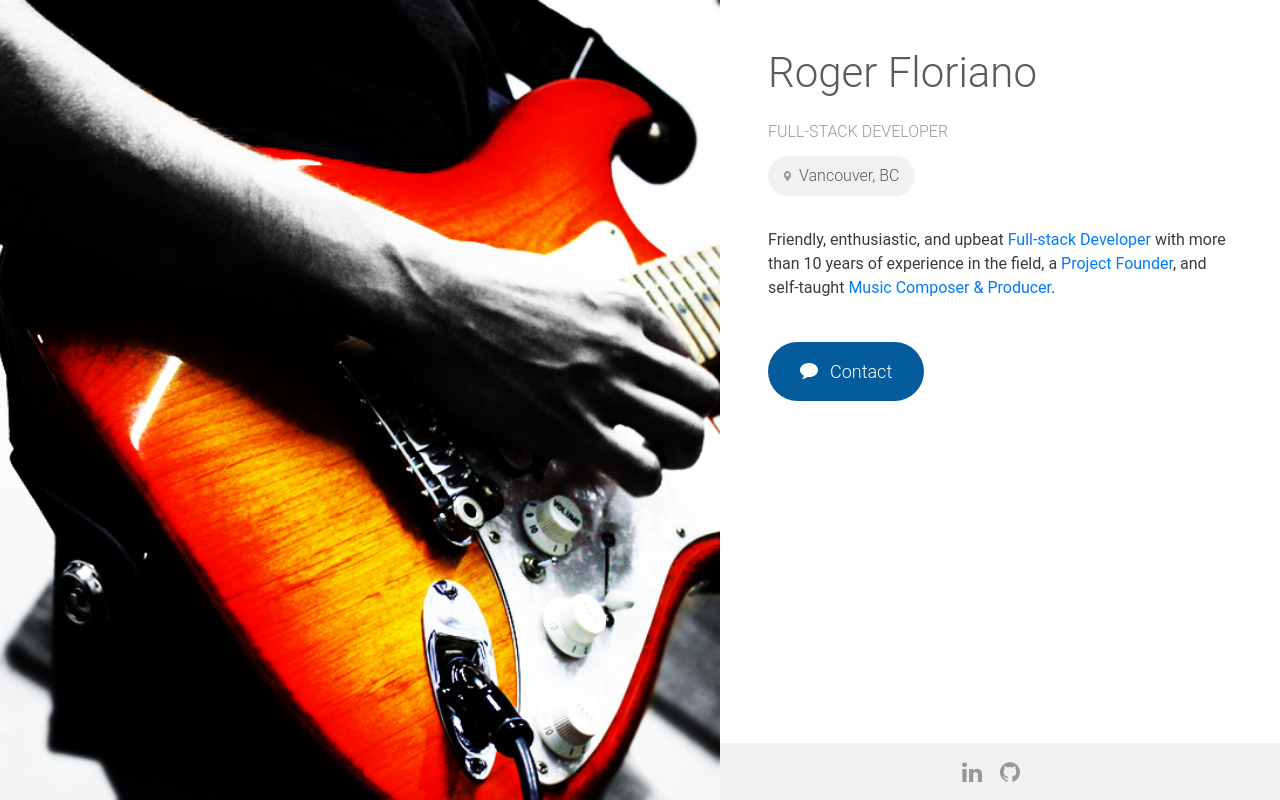
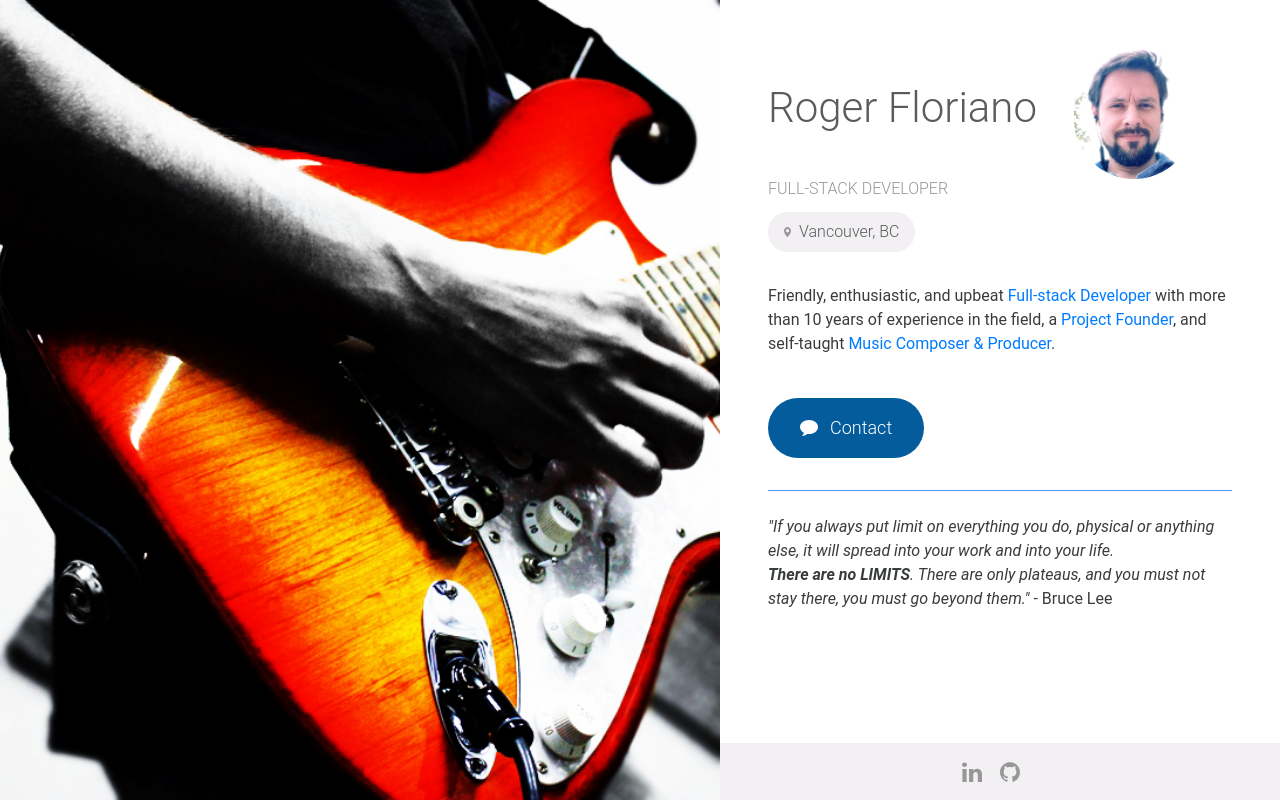
Before and after one commit to petruki/rogerit, an Angular app: page / in a window 1280 px wide. Built offline with nearby package versions, Linux system fonts and the light colour scheme.

Commit message:
Added some nice pictures

```diff
--- a/src/app/app.component.css
+++ b/src/app/app.component.css
@@ -111,6 +111,20 @@
   padding: 10px;
 }
 
+.roger-logo {
+  width: 90%;
+  padding: 10px;
+  opacity: 0.8
+}
+
+.avatar-logo {
+  width: 120px;
+  margin-left: 20px;
+  border-radius: 100px;
+  height: min-content;
+  margin: auto;
+}
+
 .spacer {
   display: inherit;
   width: 100%;
--- a/src/app/app.component.html
+++ b/src/app/app.component.html
@@ -115,20 +115,23 @@
       margin-right-auto
       margin-left-auto
       padding-48
-      padding-5-large">
+      padding-5-large" style="overflow-y: scroll;">
     <div class="
         margin-right-auto
         margin-left-auto
         height-100-large">
 
+      <div style="display: flex;">
         <h1 class="
             margin-bottom-24
             font-size-42
             font-weight-300
             color-5A5C5B
-          cursor-pointer" (click)="setShowcase('')">
+            cursor-pointer" style="margin: revert;" (click)="setShowcase('')">
             Roger Floriano
         </h1>
+        <img class="avatar-logo" src="assets\avatar.png" alt="Rogerio Petruki"/>
+      </div>
       <h2 class="
           margin-bottom-14
           font-size-16
@@ -198,6 +201,16 @@
           </svg>Contact
         </a>
       </div>
+      <div class="bg-detail" *ngIf="showcase === ''" >
+        <div class="spacer"></div>
+        <br>
+        <p class="
+          font-size-16
+          color-383D3B">
+          <i>"If you always put limit on everything you do, physical or anything else, it will spread into your work and into your life.
+          <br><strong>There are no LIMITS</strong>. There are only plateaus, and you must not stay there, you must go beyond them."</i> - Bruce Lee
+        </p>
+      </div>
       <div class="bg-detail" *ngIf="showcase === 'stack'" >
         <div class="spacer"></div>
         <p class="
@@ -242,6 +255,7 @@
         <a href="https://play.google.com/music/preview/Ax37ys45zzwy6nhmhdrnofoty54?play=1&u=0" target="blank">
           <img class="stack-logo" src="assets\googleplay.png" title="Google Play" alt="Google Play"/>
         </a>
+        <img class="roger-logo" src="assets\roger.png" alt="Rogerio Petruki"/>
       </div>
       <div class="bg-detail" *ngIf="showcase === 'founder'" >
         <div class="spacer"></div>
```
Also changed, not shown: src/assets/avatar.png (added), src/assets/roger.png (added). Lines whose indentation alone changed are shown as unchanged.
